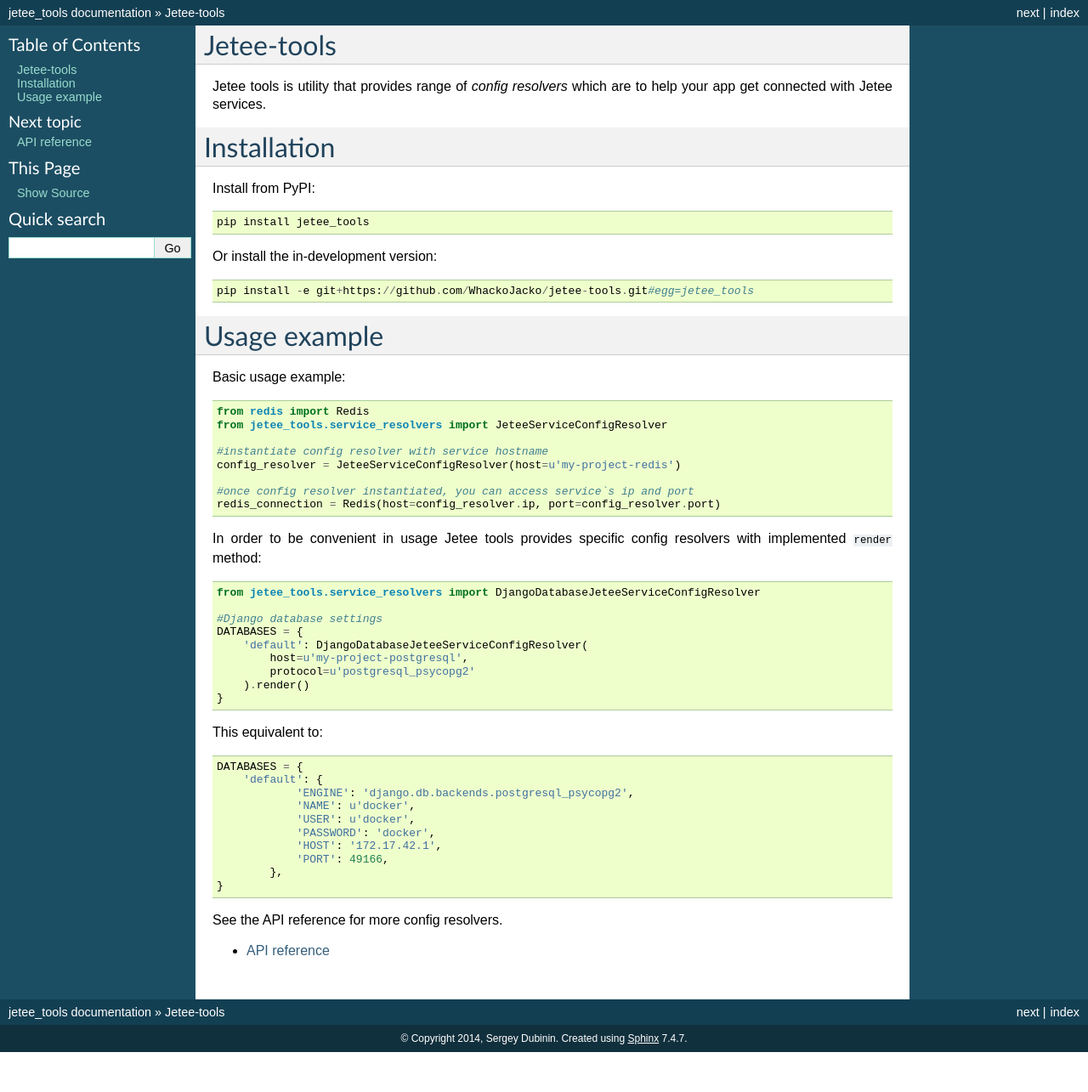
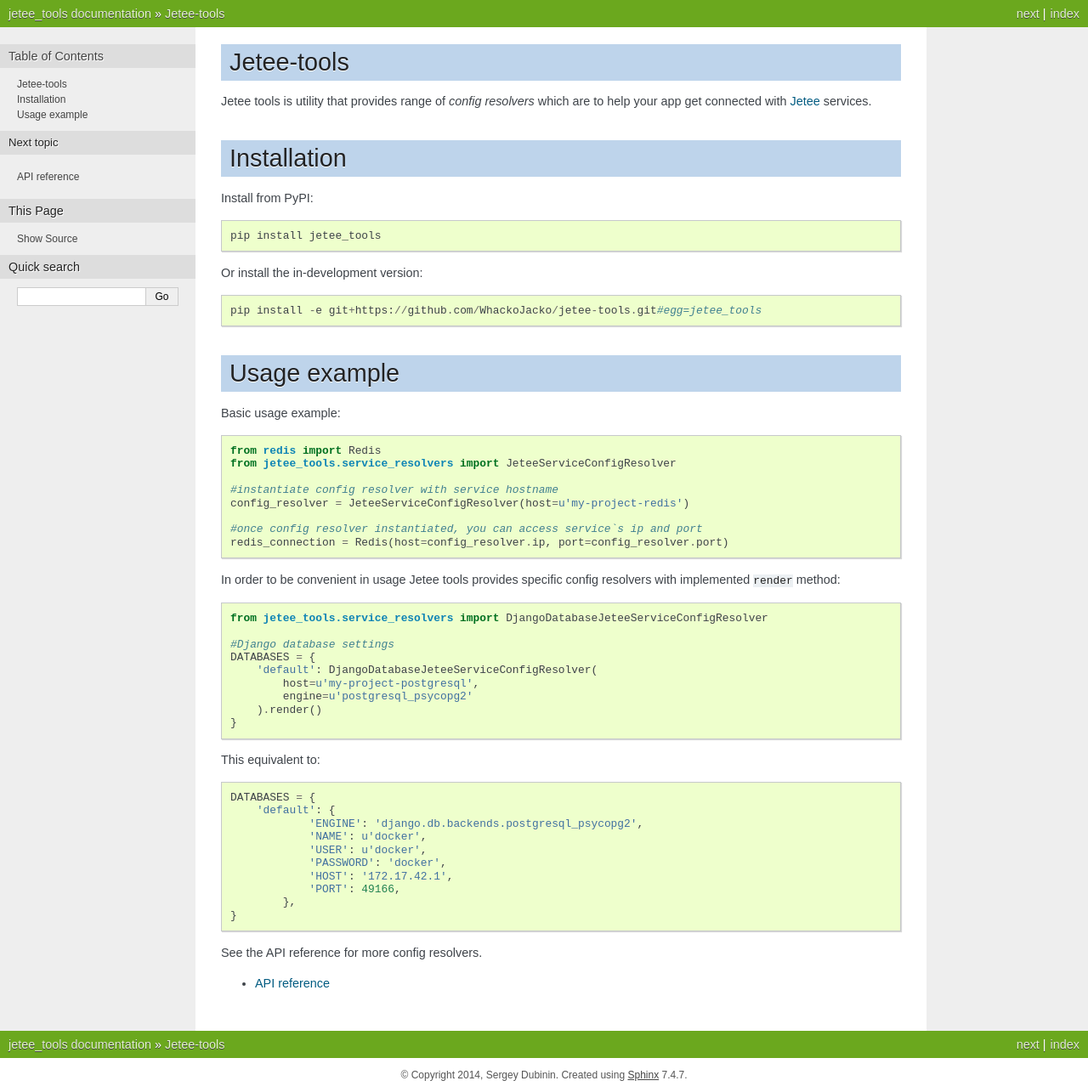
Before and after one commit to WhackoJacko/jetee-tools, a Sphinx documentation site: the page built from docs/index.rst, in a window 1280 px wide. Shown: the whole page at 85% size. Built offline with Sphinx 7.4.7, drawn with Linux system fonts in a browser that asks for light colours; before the commit the page ends 1238 px from its top, so only the background shows below that.

```diff
--- a/docs/conf.py
+++ b/docs/conf.py
@@ -101,7 +101,7 @@ pygments_style = 'sphinx'
 
 # The theme to use for HTML and HTML Help pages.  See the documentation for
 # a list of builtin themes.
-html_theme = 'default'
+html_theme = 'nature'
 
 # Theme options are theme-specific and customize the look and feel of a theme
 # further.  For a list of options available for each theme, see the
--- a/docs/index.rst
+++ b/docs/index.rst
@@ -37,7 +39,7 @@ In order to be convenient in usage Jetee tools provides specific config resolver
     DATABASES = {
         'default': DjangoDatabaseJeteeServiceConfigResolver(
             host=u'my-project-postgresql',
-            protocol=u'postgresql_psycopg2'
+            engine=u'postgresql_psycopg2'
         ).render()
     }
 
```
Also changed, not shown: other parts of docs/index.rst (+3 -1 lines), 1 other file.
